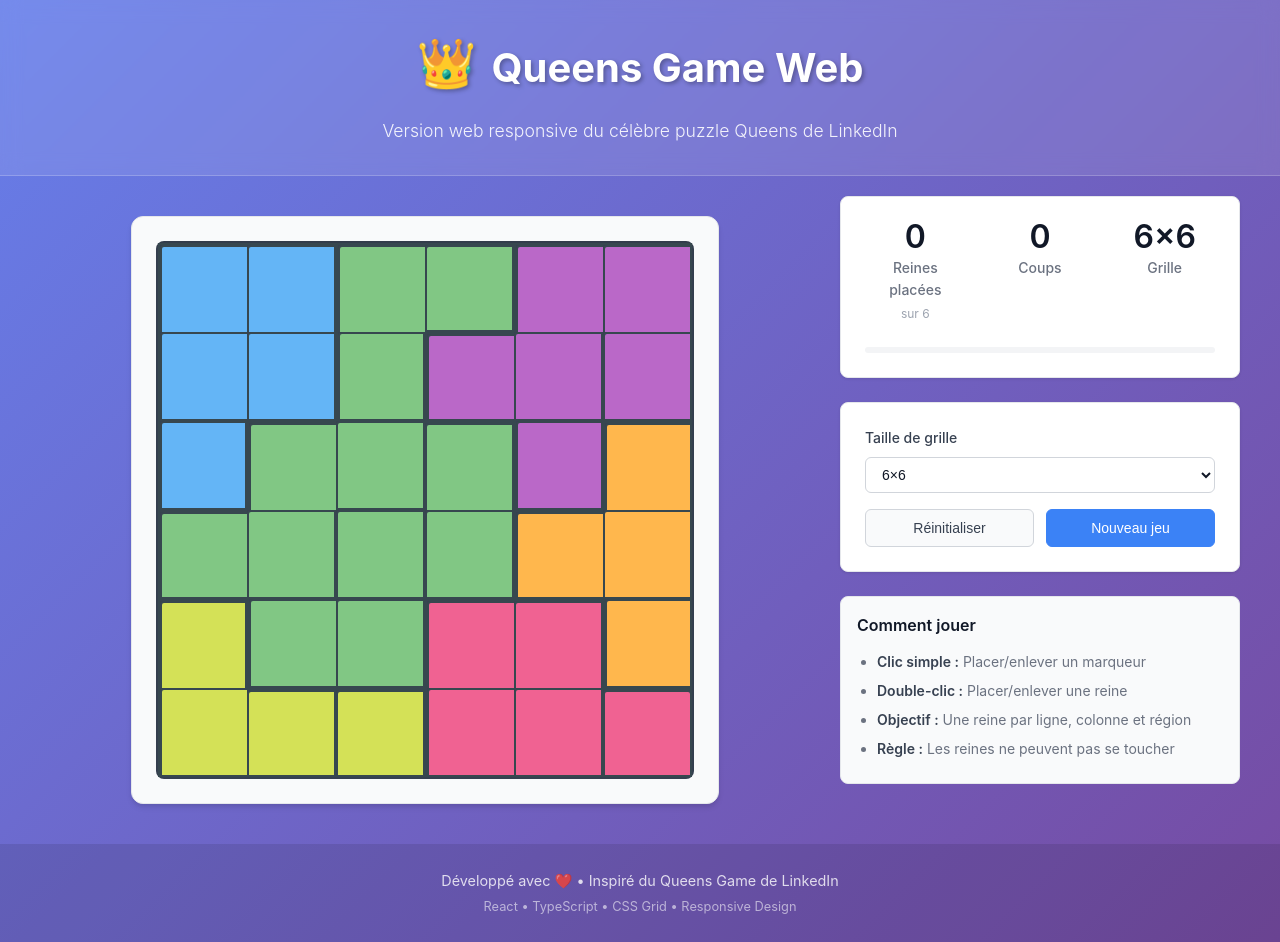
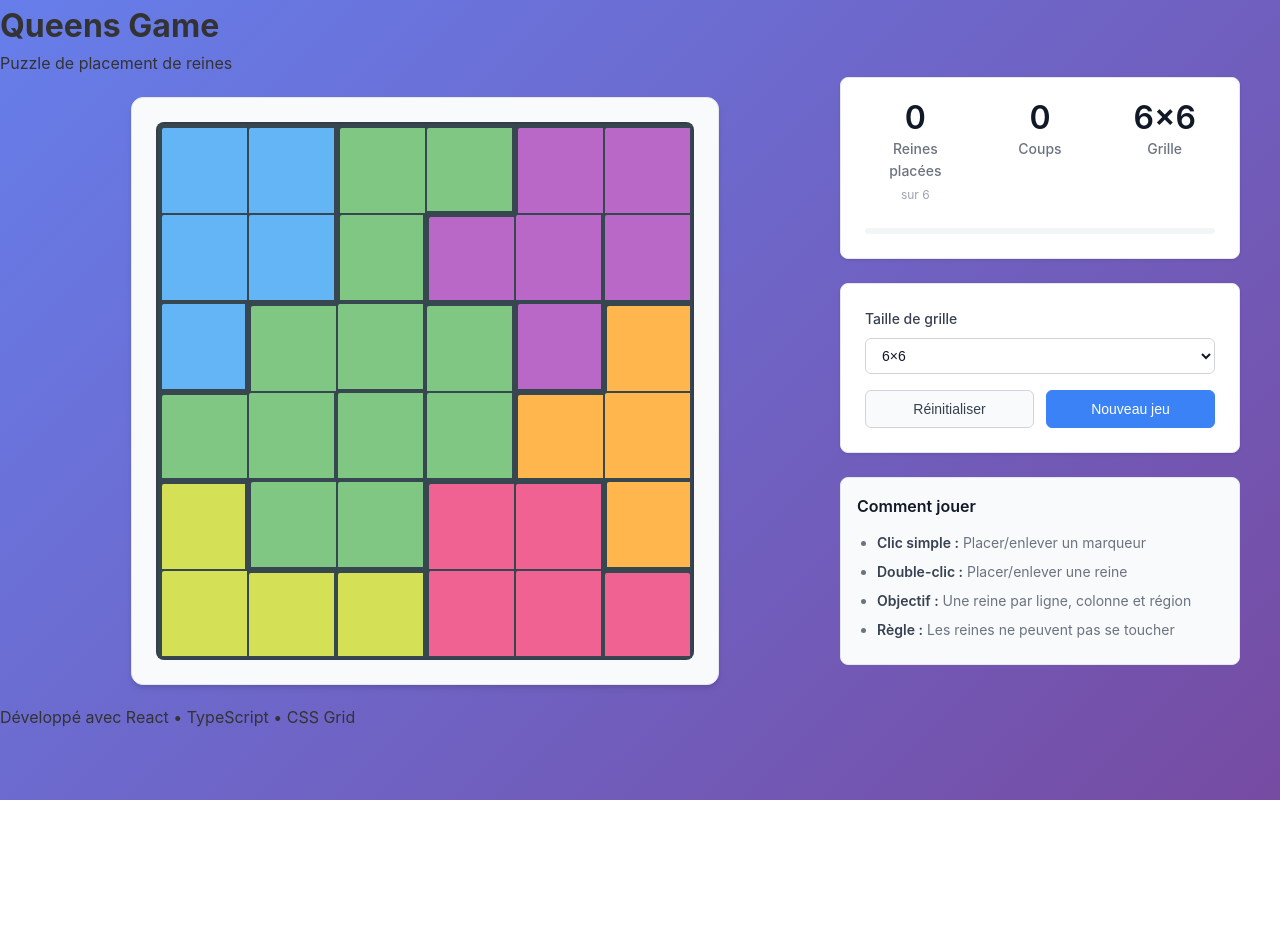
Before and after one commit to creach-t/queens-game-web, a React (Vite) app: page / in a window 1280 px wide. After the commit the page ends 800 px from the top, so only its background shows below. Built offline with nearby package versions, Linux system fonts and the light colour scheme.

Commit message:
feat: redesign App.tsx with professional and clean header layout

```diff
--- a/src/App.tsx
+++ b/src/App.tsx
@@ -5,27 +5,28 @@ import './App.css';
 function App() {
   return (
     <div className="App">
-      <header className="app-header">
-        <h1 className="app-title">
-          <span className="app-icon">👑</span>
-          Queens Game Web
-        </h1>
-        <p className="app-subtitle">
-          Version web responsive du célèbre puzzle Queens de LinkedIn
-        </p>
+      {/* Header épuré et professionnel */}
+      <header className="app-header-professional">
+        <div className="header-container">
+          <div className="header-content">
+            <h1 className="app-title-professional">Queens Game</h1>
+            <p className="app-subtitle-professional">Puzzle de placement de reines</p>
+          </div>
+        </div>
       </header>
 
-      <main className="app-main">
+      {/* Contenu principal */}
+      <main className="app-main-professional">
         <Game />
       </main>
 
-      <footer className="app-footer">
-        <p>
-          Développé avec ❤️ • Inspiré du Queens Game de LinkedIn
-        </p>
-        <p className="app-footer-tech">
-          React • TypeScript • CSS Grid • Responsive Design
-        </p>
+      {/* Footer discret */}
+      <footer className="app-footer-professional">
+        <div className="footer-container">
+          <p className="footer-text">
+            Développé avec React • TypeScript • CSS Grid
+          </p>
+        </div>
       </footer>
     </div>
   );
```
